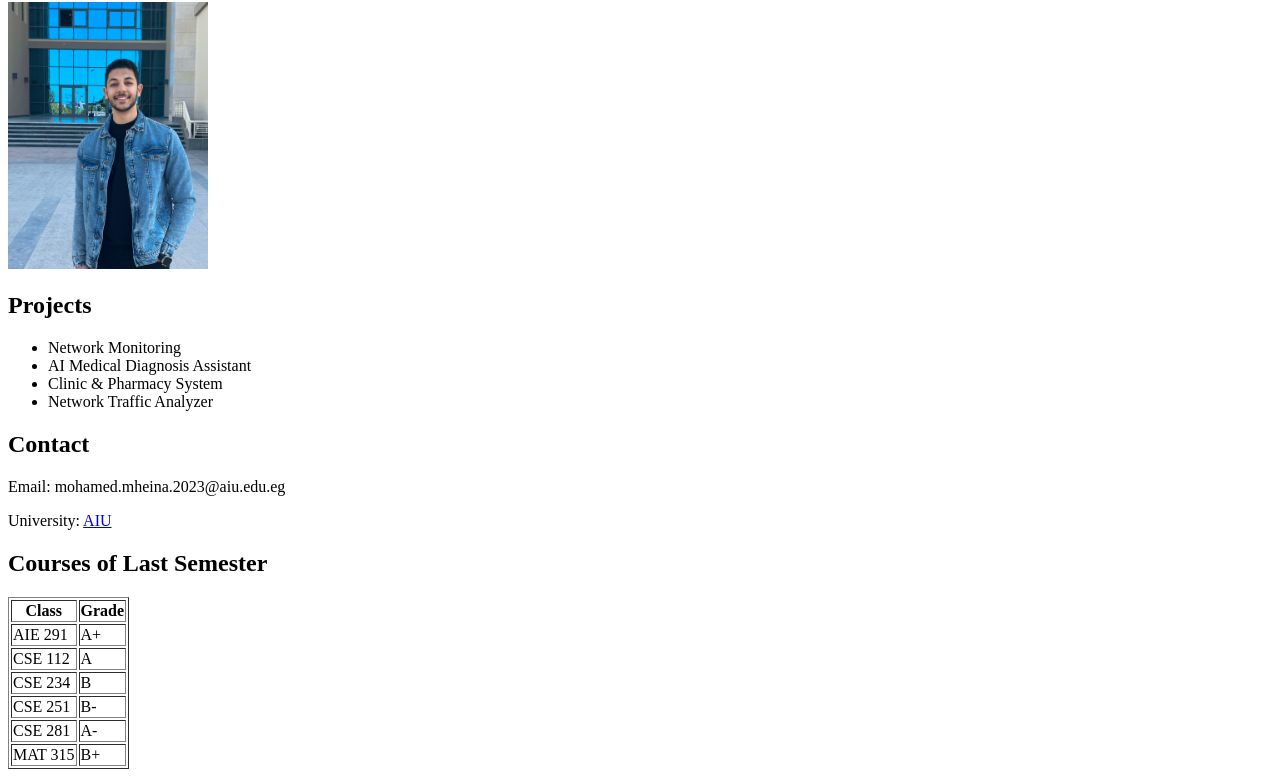
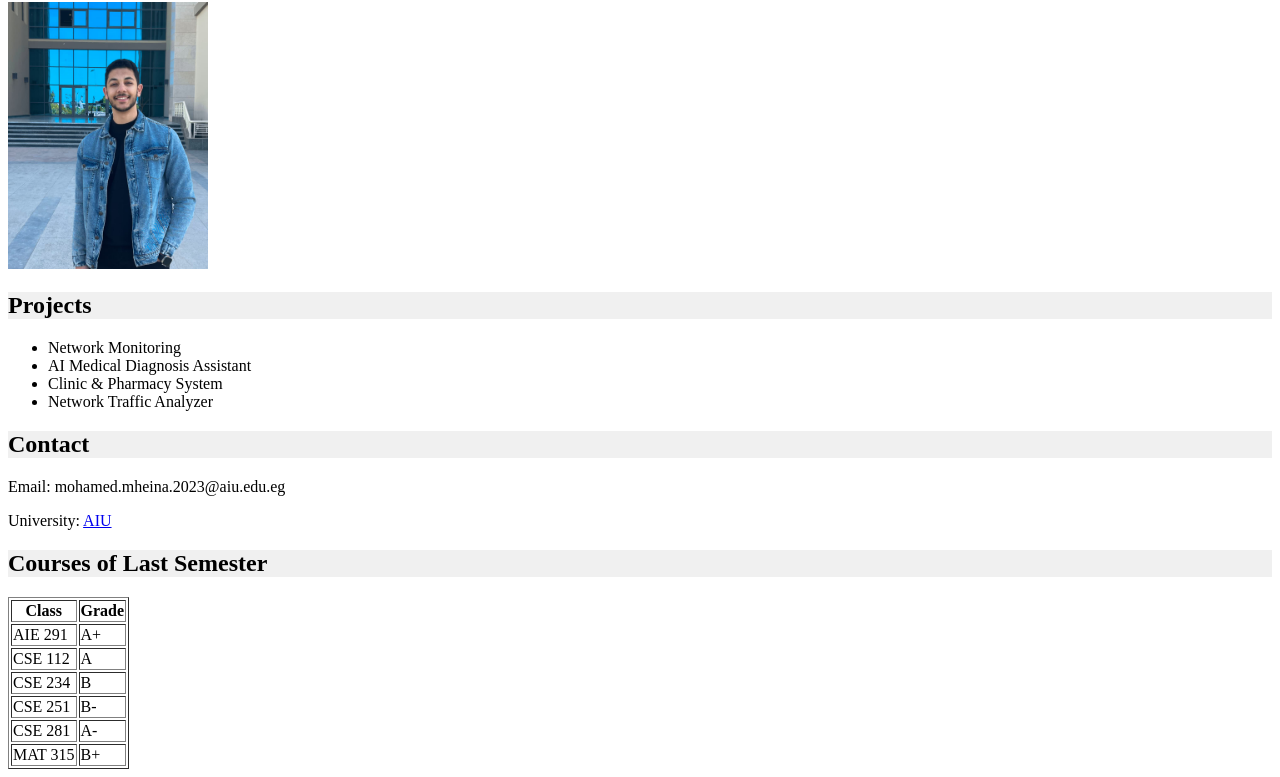
Before and after one commit to Mehina73/Mehina, a plain HTML site: page index.html in a window 1280 px wide. Shown: the part 78-855 px from the top of the page. Drawn offline with Linux system fonts and the light colour scheme.

Commit message:
Update index.html

```diff
--- a/index.html
+++ b/index.html
@@ -3,6 +3,13 @@
 <html>
 <head>
 <title>Mohamed Mehina</title>
+  <style>
+    h2 {
+      background-color: #f0f0f0;
+    }
+  </style>
+
+
 </head>
 <body>
 
```
